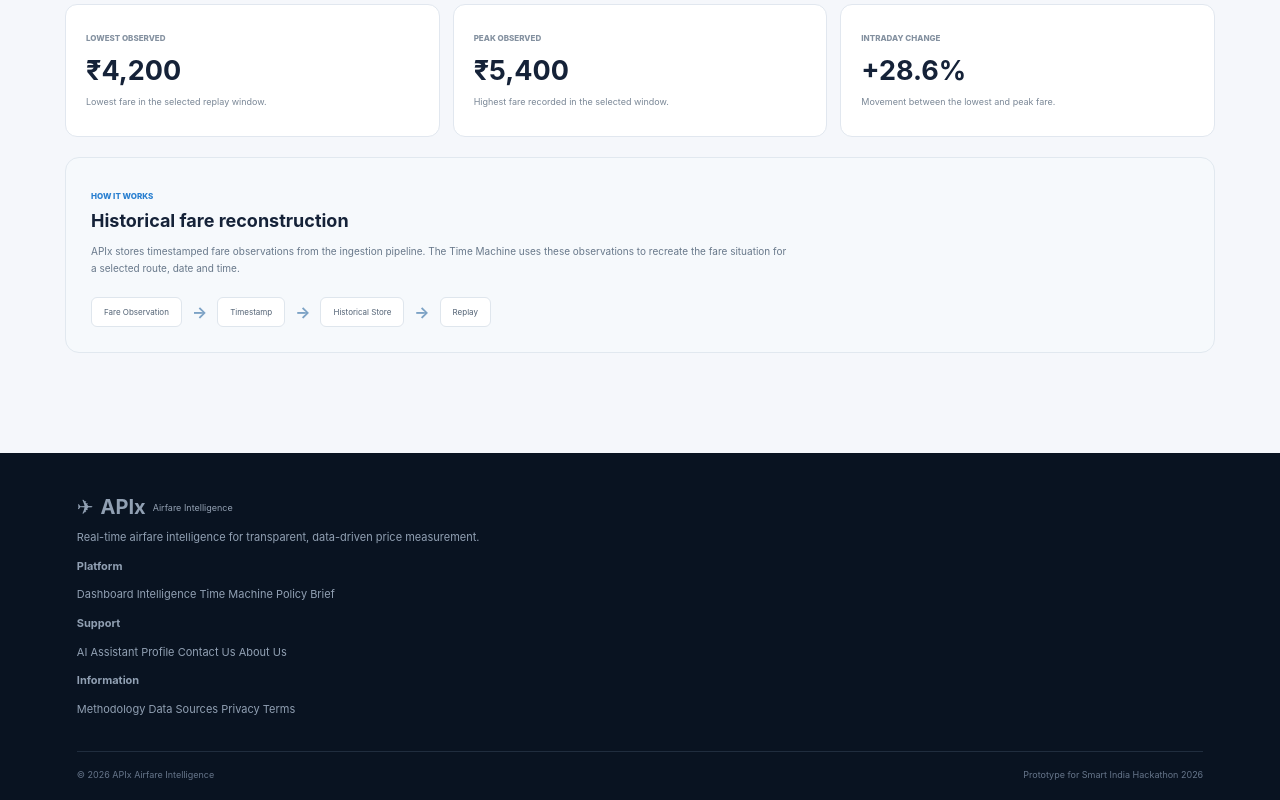
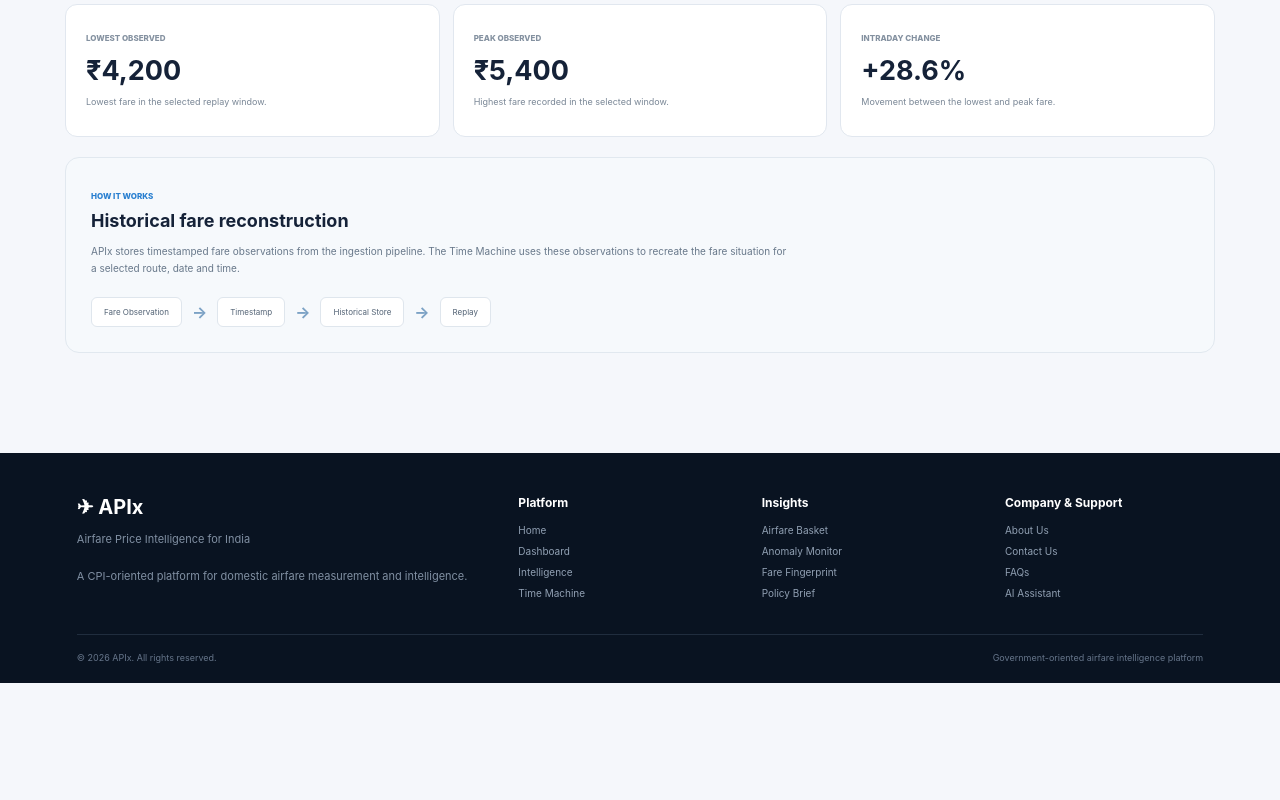
Before and after one commit to KirtiSharma19/APIx-Airfare-Intelligence, a plain HTML site: page timemachine.html in a window 1280 px wide. Shown: the part 854-1654 px from the top of the page. After the commit the page ends 1537 px from the top, so only its background shows below. Drawn offline with Linux system fonts and the light colour scheme.

Commit message:
Finalize APIx website UI and pages

```diff
--- a/brief.html
+++ b/brief.html
@@ -1,3 +1,83 @@
 <!doctype html><html><head><meta charset="utf-8"><meta name="viewport" content="width=device-width,initial-scale=1"><title>Policy Brief Generator</title><link rel="stylesheet" href="style.css"></head><body><header><a class="logo" href="index.html">✈ <b>APIx</b><small>Airfare Intelligence</small></a><nav><a href="index.html">Home</a><a href="dashboard.html">Dashboard</a><a href="intelligence.html">Intelligence</a><a href="timemachine.html">Time Machine</a><a href="brief.html">Policy Brief</a><a href="chatbot.html">AI Assistant</a><a href="profile.html">Profile</a></nav><a class="login" href="login.html">Login</a></header>
 <main class="page"><div class="pagehead"><div><small>AUTOMATED POLICY BRIEF GENERATOR</small><h1>Dashboard → Ministry-ready Report</h1><p>Turn verified findings into a structured policy briefing.</p></div><button class="btn" onclick="generate()">Generate Briefing</button></div>
-<div class="workflow">01 Snapshot → 02 Analysis → 03 AI Draft → 04 Validation → 05 Export</div><div class="briefgrid"><section class="report"><small>GOVERNMENT OF INDIA · AIRFARE INTELLIGENCE</small><h2>Domestic Airfare Price Brief</h2><p>Reporting period: September 2026 · Prototype preview</p><div class="reportbox"><h3>Executive Summary</h3><p id="summary">Click “Generate Briefing” to create a readable policy summary from verified dashboard findings.</p></div><div class="reportbox"><h3>Key Findings</h3><ul><li>Latest APIx snapshot: <b>41.83</b></li><li>Routes tracked: <b>3</b></li><li>Lead-time windows: <b>T+1 to T+45</b></li><li>Route contribution available.</li></ul></div><div class="reportbox"><h3>Policy Implication</h3><p>Fare movements can be reviewed using route contribution, anomaly signals and historical replay.</p></div></section><aside class="side"><h3>AI Writer</h3><p>LLM = <b>writer, not calculator.</b></p><p>✓ Verified numbers<br>✓ Formal language<br>✓ No invented facts<br>✓ Human review</p><hr><h3>Approval</h3><p>Draft → Review → Approve → Export PDF/DOCX</p></aside></div></main><footer>Data-Driven Airfare Intelligence for India 🇮🇳</footer><script>function generate(){document.getElementById('summary').textContent='The latest APIx snapshot is 41.83. Route-level and lead-time analysis are available to identify where airfare movement is concentrated. This draft requires human validation before publication.'}</script></body></html>
+<div class="workflow">01 Snapshot → 02 Analysis → 03 AI Draft → 04 Validation → 05 Export</div><div class="briefgrid"><section class="report"><small>GOVERNMENT OF INDIA · AIRFARE INTELLIGENCE</small><h2>Domestic Airfare Price Brief</h2><p>Reporting period: September 2026 · Prototype preview</p><div class="reportbox"><h3>Executive Summary</h3><p id="summary">Click “Generate Briefing” to create a readable policy summary from verified dashboard findings.</p></div><div class="reportbox"><h3>Key Findings</h3><ul><li>Latest APIx snapshot: <b>41.83</b></li><li>Routes tracked: <b>3</b></li><li>Lead-time windows: <b>T+1 to T+45</b></li><li>Route contribution available.</li></ul></div><div class="reportbox"><h3>Policy Implication</h3><p>Fare movements can be reviewed using route contribution, anomaly signals and historical replay.</p></div></section></div></main><footer class="site-footer">
+
+    <div class="footer-grid">
+
+
+        <div>
+
+            <h3>✈ APIx</h3>
+
+            <p>
+                Airfare Price Intelligence for India
+            </p>
+
+            <p style="margin-top:10px">
+                A CPI-oriented platform for domestic
+                airfare measurement and intelligence.
+            </p>
+
+        </div>
+
+
+        <div>
+
+            <b>Platform</b>
+
+            <a href="index.html">Home</a>
+
+            <a href="dashboard.html">Dashboard</a>
+
+            <a href="intelligence.html">Intelligence</a>
+
+            <a href="timemachine.html">Time Machine</a>
+
+        </div>
+
+
+        <div>
+
+            <b>Insights</b>
+
+            <a href="basket.html">Airfare Basket</a>
+
+            <a href="anomaly.html">Anomaly Monitor</a>
+
+            <a href="fingerprint.html">Fare Fingerprint</a>
+
+            <a href="brief.html">Policy Brief</a>
+
+        </div>
+
+
+        <div>
+
+            <b>Company & Support</b>
+
+            <a href="#">About Us</a>
+
+            <a href="#">Contact Us</a>
+
+            <a href="#">FAQs</a>
+
+            <a href="chatbot.html">AI Assistant</a>
+
+        </div>
+
+    </div>
+
+
+    <div class="footer-bottom">
+
+        <span>
+            © 2026 APIx. All rights reserved.
+        </span>
+
+        <span>
+            Government-oriented airfare intelligence platform
+        </span>
+
+    </div>
+
+</footer><script>function generate(){document.getElementById('summary').textContent='The latest APIx snapshot is 41.83. Route-level and lead-time analysis are available to identify where airfare movement is concentrated. This draft requires human validation before publication.'}</script></body></html>
--- a/timemachine.html
+++ b/timemachine.html
@@ -234,56 +234,84 @@
 </main>
 
 
-<!-- Footer -->
 <footer class="site-footer">
 
-    <div class="footer-main">
+    <div class="footer-grid">
 
-        <div class="footer-brand">
-            <a class="logo" href="index.html">
-                ✈ <b>APIx</b>
-                <small>Airfare Intelligence</small>
-            </a>
+
+        <div>
+
+            <h3>✈ APIx</h3>
 
             <p>
-                Real-time airfare intelligence for transparent,
-                data-driven price measurement.
+                Airfare Price Intelligence for India
             </p>
+
+            <p style="margin-top:10px">
+                A CPI-oriented platform for domestic
+                airfare measurement and intelligence.
+            </p>
+
         </div>
 
 
-        <div class="footer-column">
-            <h4>Platform</h4>
+        <div>
+
+            <b>Platform</b>
+
+            <a href="index.html">Home</a>
+
             <a href="dashboard.html">Dashboard</a>
+
             <a href="intelligence.html">Intelligence</a>
+
             <a href="timemachine.html">Time Machine</a>
-            <a href="brief.html">Policy Brief</a>
+
         </div>
 
 
-        <div class="footer-column">
-            <h4>Support</h4>
-            <a href="chatbot.html">AI Assistant</a>
-            <a href="profile.html">Profile</a>
-            <a href="#">Contact Us</a>
-            <a href="#">About Us</a>
+        <div>
+
+            <b>Insights</b>
+
+            <a href="basket.html">Airfare Basket</a>
+
+            <a href="anomaly.html">Anomaly Monitor</a>
+
+            <a href="fingerprint.html">Fare Fingerprint</a>
+
+            <a href="brief.html">Policy Brief</a>
+
         </div>
 
 
-        <div class="footer-column">
-            <h4>Information</h4>
-            <a href="#">Methodology</a>
-            <a href="#">Data Sources</a>
-            <a href="#">Privacy</a>
-            <a href="#">Terms</a>
+        <div>
+
+            <b>Company & Support</b>
+
+            <a href="#">About Us</a>
+
+            <a href="#">Contact Us</a>
+
+            <a href="#">FAQs</a>
+
+            <a href="chatbot.html">AI Assistant</a>
+
         </div>
 
     </div>
 
 
     <div class="footer-bottom">
-        <span>© 2026 APIx Airfare Intelligence</span>
-        <span>Prototype for Smart India Hackathon 2026</span>
+
+        <span>
+            © 2026 APIx. All rights reserved.
+        </span>
+
+        <span>
+            Government-oriented airfare intelligence platform
+        </span>
+
     </div>
 
 </footer>
```
Also changed, not shown: chatbot.html (+43 -31 lines), dashboard.html (+4 -16 lines), login.html (+1 -15 lines), profile.html (+34 -24 lines).
